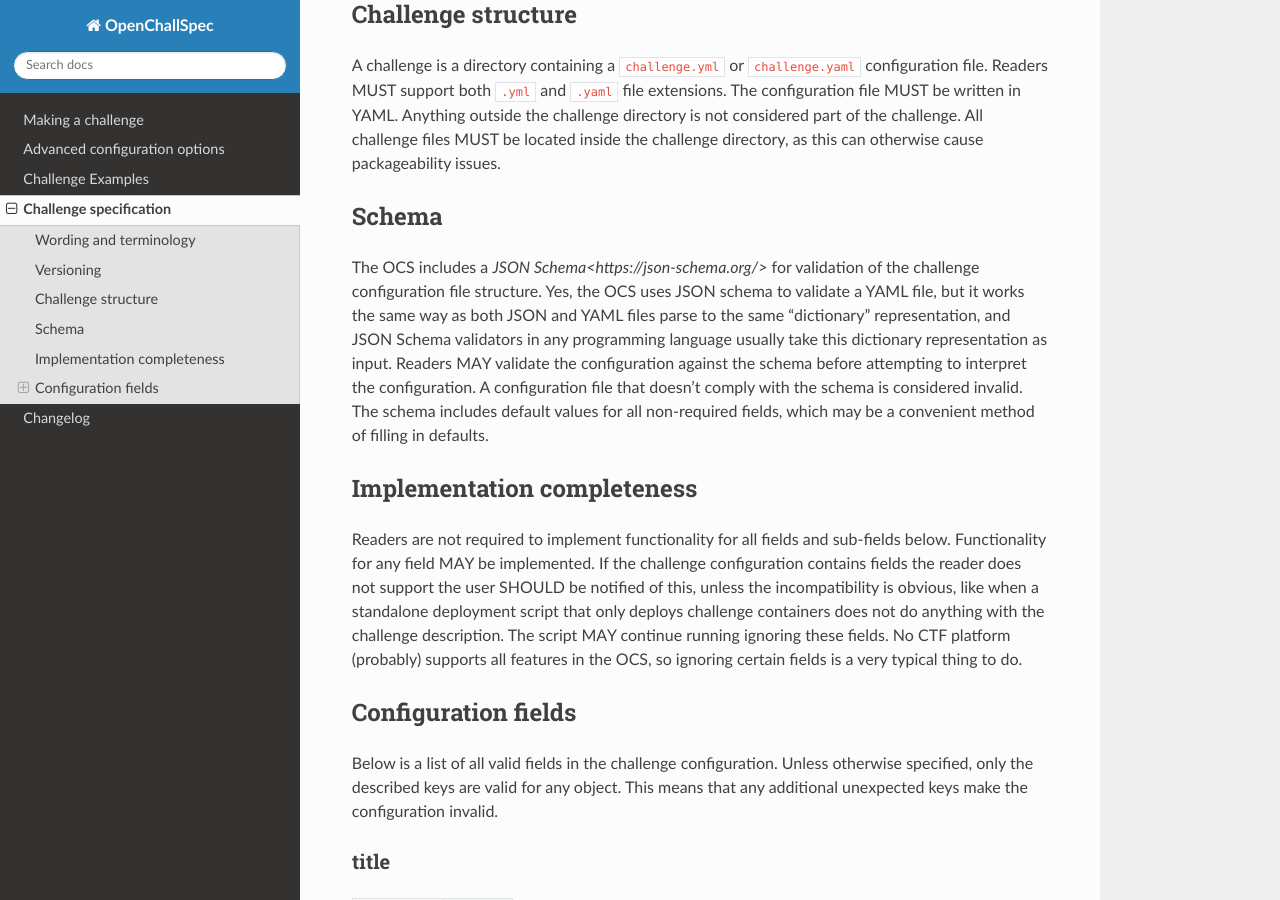
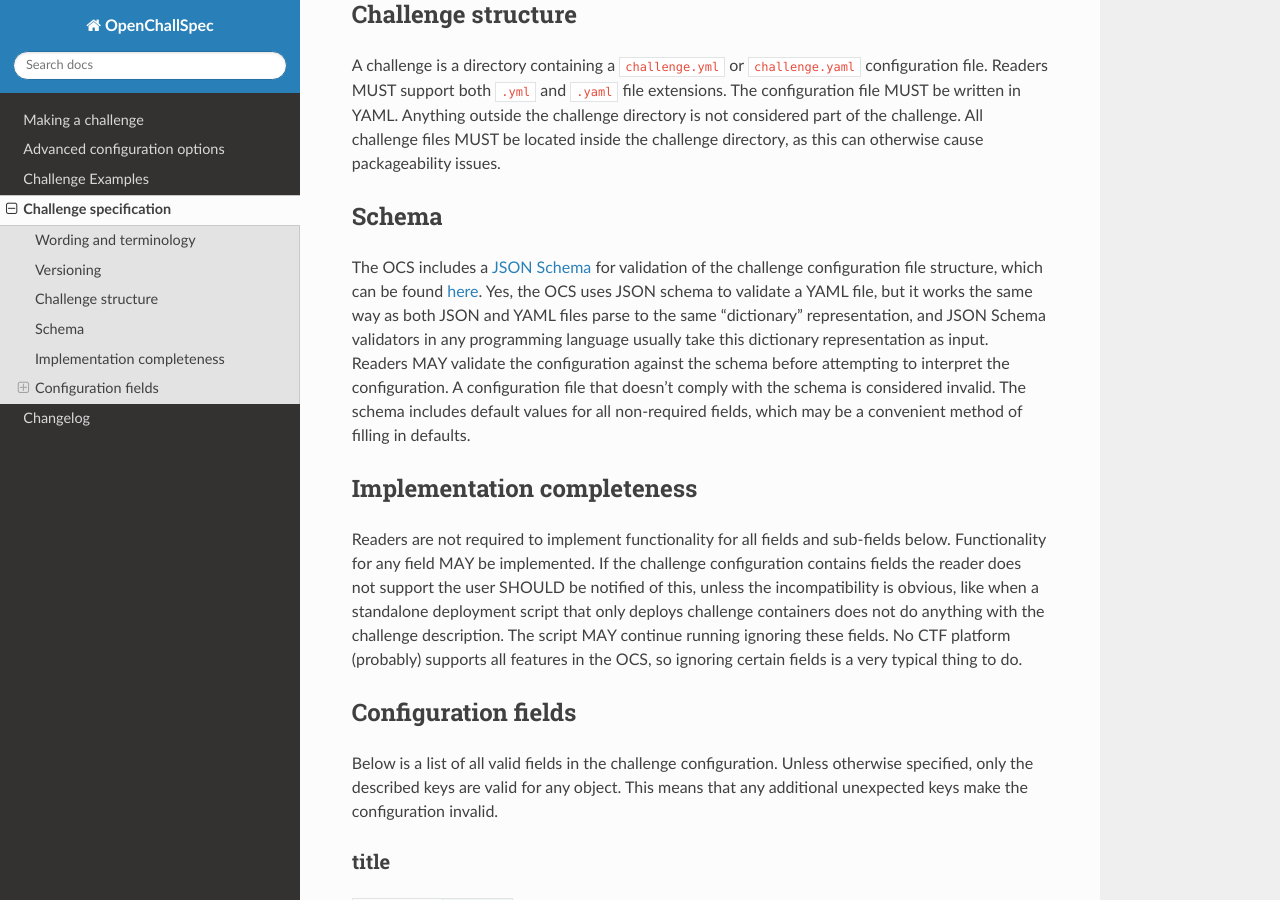
Before and after one commit to CTF-Organizers/OpenChallSpec, a Sphinx documentation site: the page built from docs/challenge_specification.rst, in a window 1280 px wide and 900 px high, scrolled down 706 px. Built offline with Sphinx 7.4.7 and the Read the Docs theme 2.0.0, drawn with Linux system fonts in a browser that asks for light colours.

Commit message:
fixed schema links

```diff
--- a/docs/challenge_specification.rst
+++ b/docs/challenge_specification.rst
@@ -28,7 +28,7 @@ A challenge is a directory containing a ``challenge.yml`` or ``challenge.yaml``
 Schema
 ******
 
-The OCS includes a `JSON Schema<https://json-schema.org/>` for validation of the challenge configuration file structure. Yes, the OCS uses JSON schema to validate a YAML file, but it works the same way as both JSON and YAML files parse to the same "dictionary" representation, and JSON Schema validators in any programming language usually take this dictionary representation as input. Readers MAY validate the configuration against the schema before attempting to interpret the configuration. A configuration file that doesn't comply with the schema is considered invalid. The schema includes default values for all non-required fields, which may be a convenient method of filling in defaults.
+The OCS includes a `JSON Schema <https://json-schema.org/>`_ for validation of the challenge configuration file structure, which can be found `here <https://github.com/CTF-Organizers/OpenChallSpec/blob/dev/challenge.schema.json>`_. Yes, the OCS uses JSON schema to validate a YAML file, but it works the same way as both JSON and YAML files parse to the same "dictionary" representation, and JSON Schema validators in any programming language usually take this dictionary representation as input. Readers MAY validate the configuration against the schema before attempting to interpret the configuration. A configuration file that doesn't comply with the schema is considered invalid. The schema includes default values for all non-required fields, which may be a convenient method of filling in defaults.
 
 ***************************
 Implementation completeness
```
